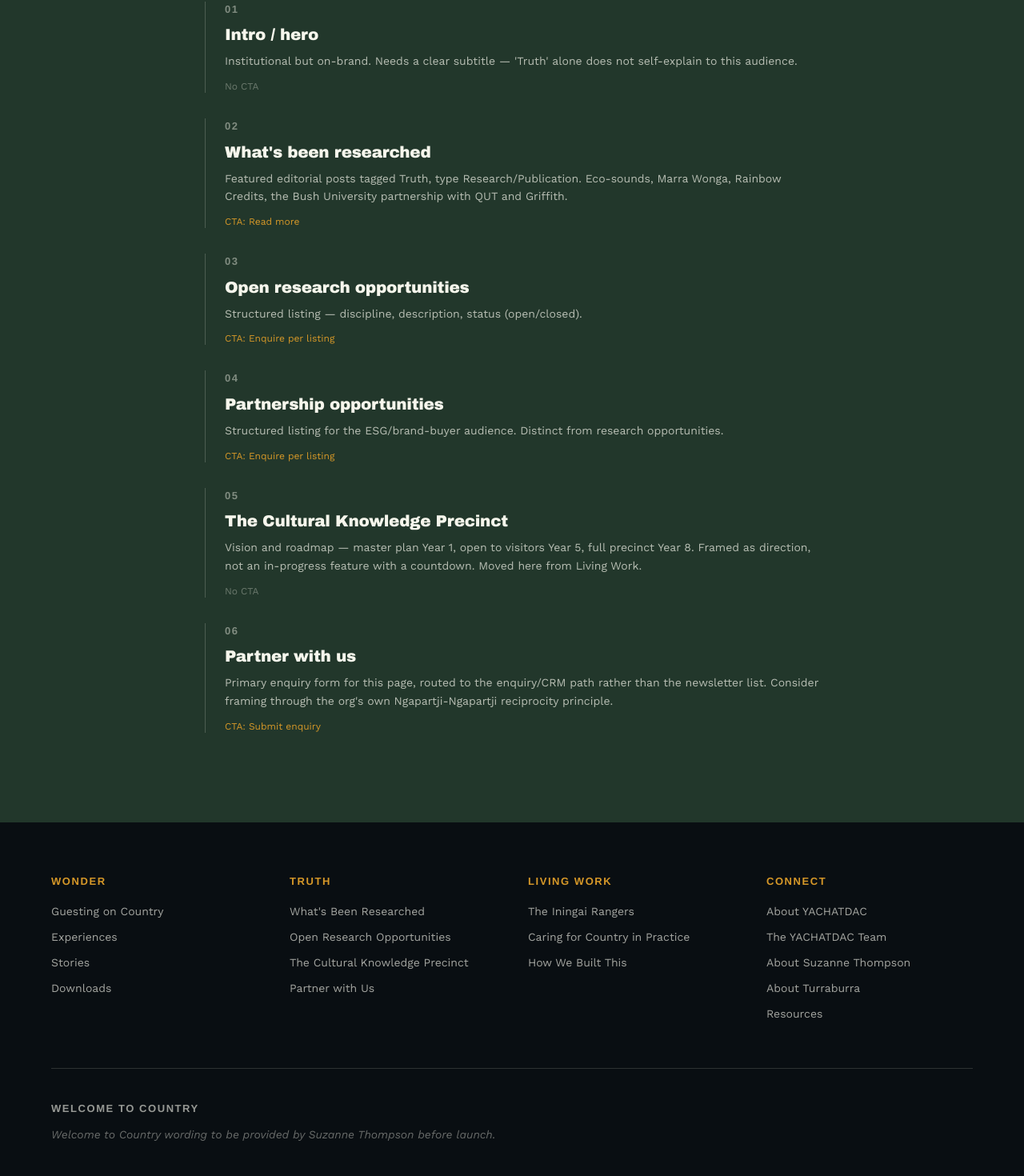
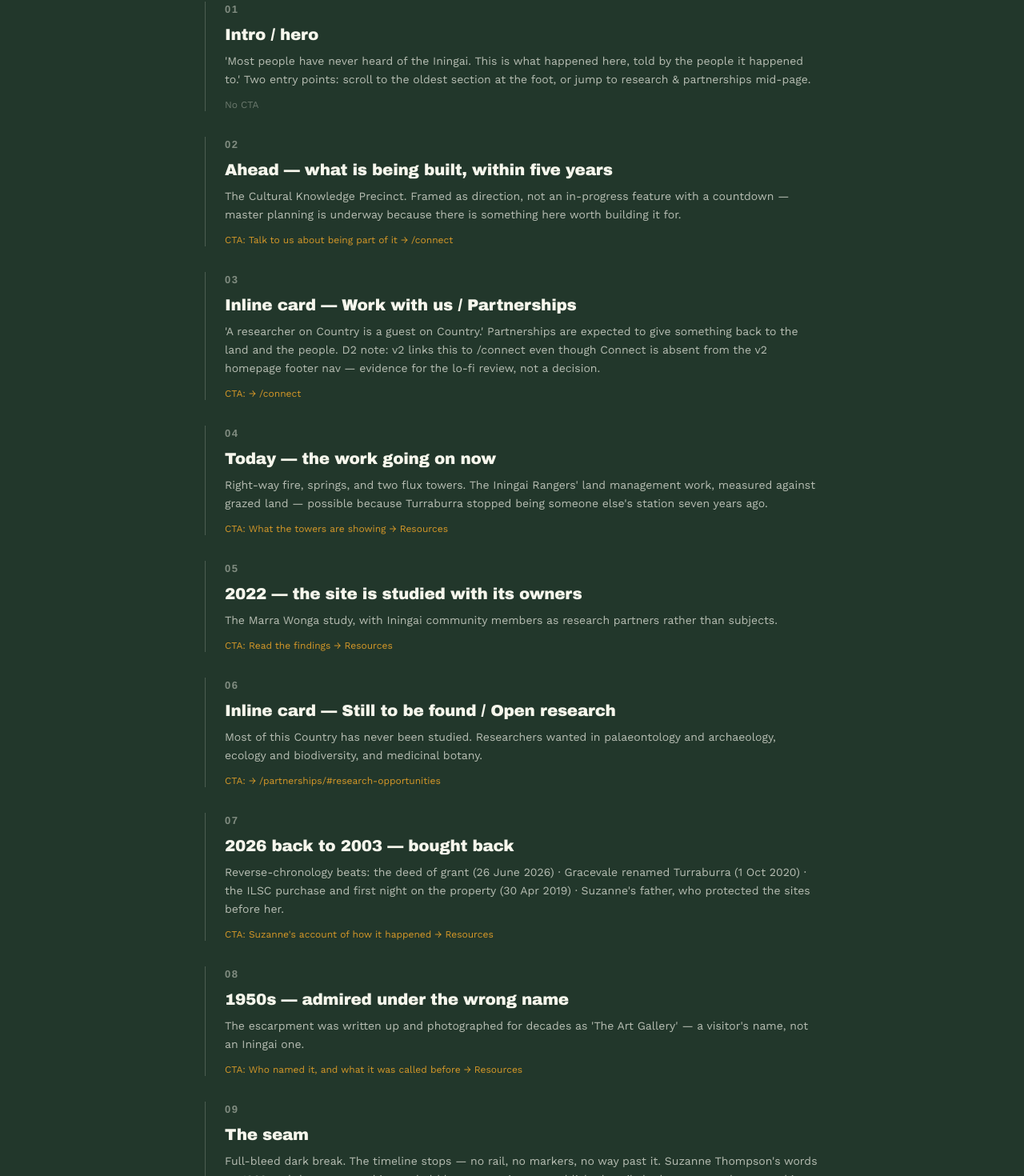
Before and after one commit to JCarloZ24/YACHATDAC, a Next.js app: page /truth in a window 1280 px wide. Shown: the part 502-1972 px from the top of the page at 80% size. Built offline with nearby package versions, Linux system fonts and the light colour scheme; a web font is replaced by a local one.

Commit message:
feat: sync page specs with v2 drafts and update content structure

```diff
--- a/src/content/page-specs.ts
+++ b/src/content/page-specs.ts
@@ -8,6 +8,13 @@
  *
  * Unlike the homepage, these pages combine authored editorial content with CMS
  * collections (§8).
+ *
+ * `wonder` and `truth` are synced to the v2 drafts (docs/content/drafts/),
+ * per decision D5 — the documents govern copy, this file governs nothing more
+ * than a walkable stub of it. Truth runs present → past, not a section stack;
+ * "the seam" carries Suzanne Thompson's words and stays held-by-community
+ * until she approves it (R5). Wonder's stay is stages, not a fixed itinerary —
+ * the old "2 Night, 3 Day" outline is gone. See docs/content/STATUS.md note 11.
  */
 
 import type { PillarId } from "./site";
@@ -27,9 +34,9 @@ export const pageSpecs: Record<PillarId | "resources", SectionSpec[]> = {
         "Short banner reinforcing 'Guesting on Country'. Inspirational, not transactional.",
     },
     {
-      title: "The Experience",
+      title: "What a stay looks like",
       intent:
-        "One offer, not a listing grid — the 2 Night, 3 Day Guesting on Country experience. Guests camp; that is Stage 1 of the org's own accommodation roadmap, not a permanent limitation. Draft itinerary needs Suzanne/Steve validation before publishing.",
+        "One offer, not a listing grid — a stay run as stages, not numbered days: Arriving, The first night, Walking out to the wall, Older than the wall, Out for food, Hands in the work. Guests camp; that is Stage 1 of the org's own accommodation roadmap, not a permanent limitation. No fixed dates, no pricing — 'no set itinerary, because the work does not' (v2). Inclusions (meals/guiding/camping/transfers) and cost are both still unconfirmed by the client — see R13.",
       cta: "Register interest / enquire",
     },
     {
@@ -48,36 +55,72 @@ export const pageSpecs: Record<PillarId | "resources", SectionSpec[]> = {
     {
       title: "Intro / hero",
       intent:
-        "Institutional but on-brand. Needs a clear subtitle — 'Truth' alone does not self-explain to this audience.",
+        "'Most people have never heard of the Iningai. This is what happened here, told by the people it happened to.' Two entry points: scroll to the oldest section at the foot, or jump to research & partnerships mid-page.",
     },
     {
-      title: "What's been researched",
+      title: "Ahead — what is being built, within five years",
       intent:
-        "Featured editorial posts tagged Truth, type Research/Publication. Eco-sounds, Marra Wonga, Rainbow Credits, the Bush University partnership with QUT and Griffith.",
-      cta: "Read more",
+        "The Cultural Knowledge Precinct. Framed as direction, not an in-progress feature with a countdown — master planning is underway because there is something here worth building it for.",
+      cta: "Talk to us about being part of it → /connect",
     },
     {
-      title: "Open research opportunities",
+      title: "Inline card — Work with us / Partnerships",
       intent:
-        "Structured listing — discipline, description, status (open/closed).",
-      cta: "Enquire per listing",
+        "'A researcher on Country is a guest on Country.' Partnerships are expected to give something back to the land and the people. D2 note: v2 links this to /connect even though Connect is absent from the v2 homepage footer nav — evidence for the lo-fi review, not a decision.",
+      cta: "→ /connect",
     },
     {
-      title: "Partnership opportunities",
+      title: "Today — the work going on now",
       intent:
-        "Structured listing for the ESG/brand-buyer audience. Distinct from research opportunities.",
-      cta: "Enquire per listing",
+        "Right-way fire, springs, and two flux towers. The Iningai Rangers' land management work, measured against grazed land — possible because Turraburra stopped being someone else's station seven years ago.",
+      cta: "What the towers are showing → Resources",
     },
     {
-      title: "The Cultural Knowledge Precinct",
+      title: "2022 — the site is studied with its owners",
       intent:
-        "Vision and roadmap — master plan Year 1, open to visitors Year 5, full precinct Year 8. Framed as direction, not an in-progress feature with a countdown. Moved here from Living Work.",
+        "The Marra Wonga study, with Iningai community members as research partners rather than subjects.",
+      cta: "Read the findings → Resources",
     },
     {
-      title: "Partner with us",
+      title: "Inline card — Still to be found / Open research",
       intent:
-        "Primary enquiry form for this page, routed to the enquiry/CRM path rather than the newsletter list. Consider framing through the org's own Ngapartji-Ngapartji reciprocity principle.",
-      cta: "Submit enquiry",
+        "Most of this Country has never been studied. Researchers wanted in palaeontology and archaeology, ecology and biodiversity, and medicinal botany.",
+      cta: "→ /partnerships/#research-opportunities",
+    },
+    {
+      title: "2026 back to 2003 — bought back",
+      intent:
+        "Reverse-chronology beats: the deed of grant (26 June 2026) · Gracevale renamed Turraburra (1 Oct 2020) · the ILSC purchase and first night on the property (30 Apr 2019) · Suzanne's father, who protected the sites before her.",
+      cta: "Suzanne's account of how it happened → Resources",
+    },
+    {
+      title: "1950s — admired under the wrong name",
+      intent:
+        "The escarpment was written up and photographed for decades as 'The Art Gallery' — a visitor's name, not an Iningai one.",
+      cta: "Who named it, and what it was called before → Resources",
+    },
+    {
+      title: "The seam",
+      intent:
+        "Full-bleed dark break. The timeline stops — no rail, no markers, no way past it. Suzanne Thompson's words on 1902 and the massacre history, held by community: not published until she has seen and approved it. Two open questions for her — the reordering, and whether the figure is thirty-five or thirty-seven. See R5.",
+    },
+    {
+      title: "1840s — before the runs were taken up",
+      intent:
+        "What Thomas Mitchell recorded passing through — the first written account, by someone who had just arrived.",
+      cta: "Read the passage, and what it proves → Resources",
+    },
+    {
+      title: "Older than the record — cut into the wall",
+      intent:
+        "The engraving: 15,000+ petroglyphs and 111 stencils along 160 metres, Marra Wonga. Never scientifically dated — likely 5,000+ years on regional style sequences. Full citation, Australian Archaeology 2022.",
+      cta: "What the study found, and how → Resources",
+    },
+    {
+      title: "Before people — about 100 million years ago",
+      intent:
+        "Closing section, full width, escarpment photograph behind. The Eromanga Sea, the sandstone, the tracks set in the mud.",
+      cta: "How the seabed became the escarpment → Resources",
     },
   ],
   "living-work": [
```
Also changed, not shown: 1 other file (tests, documents, lock files or other folders).
